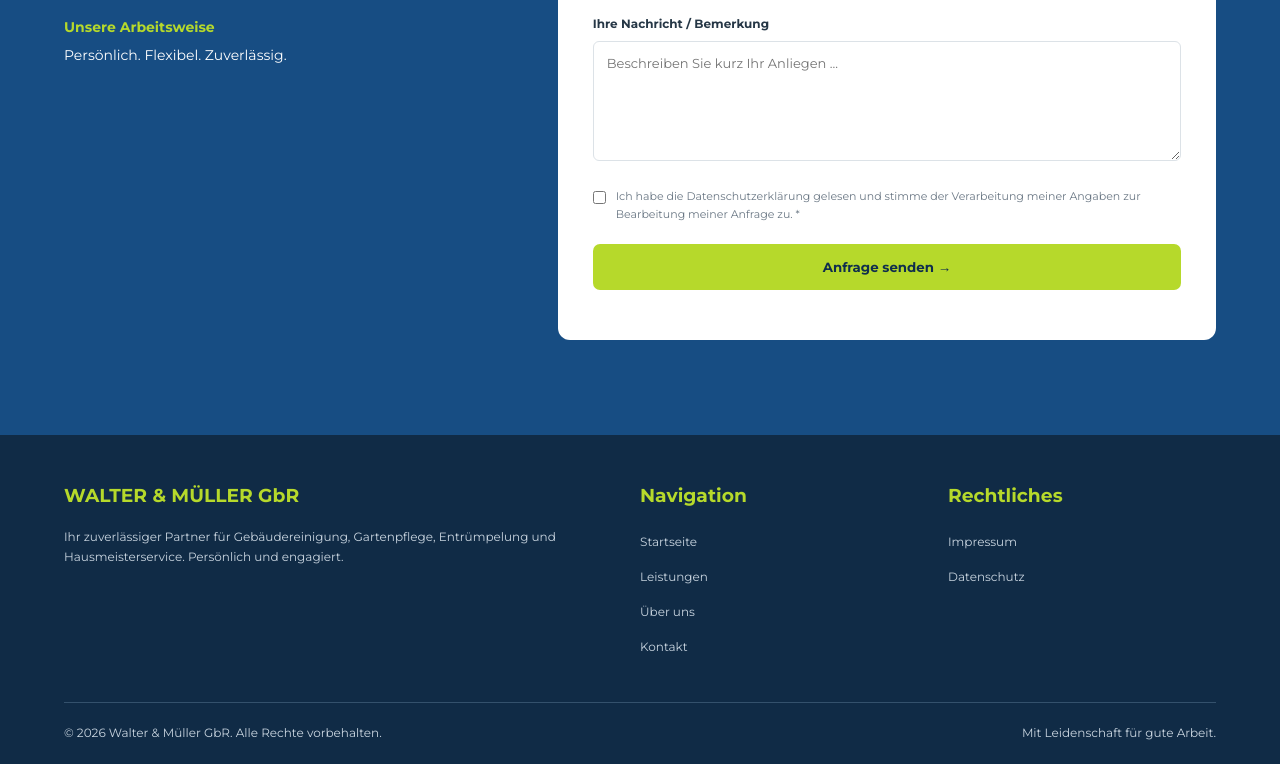
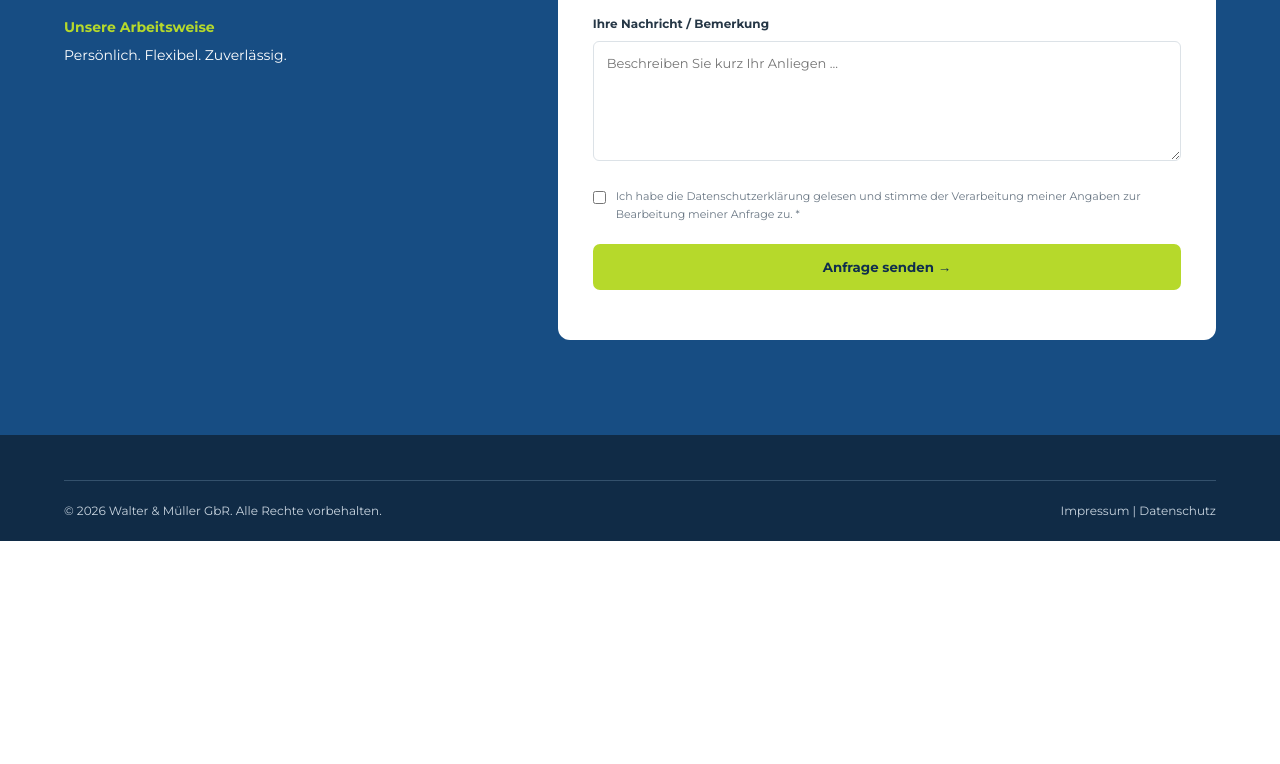
Before and after one commit to Wisly1997/waltermuellergbr.com, a plain HTML site: page index.html in a window 1280 px wide. Shown: the part 6568-7332 px from the top of the page. After the commit the page ends 7109 px from the top, so only its background shows below. Drawn offline with Linux system fonts and the light colour scheme.

Commit message:
Update index.html

```diff
--- a/index.html
+++ b/index.html
@@ -594,29 +594,9 @@ footer {
   padding: 45px 0 20px;
 }
 
-.footer-grid {
-  display: grid;
-  grid-template-columns: 2fr 1fr 1fr;
-  gap: 40px;
-  margin-bottom: 35px;
-}
-
-footer h3 {
-  color: var(--green);
-  margin-bottom: 15px;
-}
-
 footer p, footer a {
   font-size: 12px;
   color: #c8d4df;
-}
-
-footer ul {
-  list-style: none;
-}
-
-footer li {
-  margin-bottom: 8px;
 }
 
 .footer-bottom {
@@ -1257,41 +1237,13 @@ footer li {
 <footer>
   <div class="container">
 
-    <div class="footer-grid">
-
-      <div>
-        <h3>WALTER &amp; MÜLLER GbR</h3>
-        <p>
-          Ihr zuverlässiger Partner für Gebäudereinigung,
-          Gartenpflege, Entrümpelung und Hausmeisterservice.
-          Persönlich und engagiert.
-        </p>
-      </div>
-
-      <div>
-        <h3>Navigation</h3>
-        <ul>
-          <li><a href="#start">Startseite</a></li>
-          <li><a href="#leistungen">Leistungen</a></li>
-          <li><a href="#ueber-uns">Über uns</a></li>
-          <li><a href="#kontakt">Kontakt</a></li>
-        </ul>
-      </div>
-
-      <div>
-        <h3>Rechtliches</h3>
-        <ul>
-          <li><a href="impressum.html">Impressum</a></li>
-          <li><a href="datenschutz.html">Datenschutz</a></li>
-        </ul>
-      </div>
-
-    </div>
-
-    <div class="footer-bottom">
-      <p>© <span id="year"></span> Walter &amp; Müller GbR. Alle Rechte vorbehalten.</p>
-      <p>Mit Leidenschaft für gute Arbeit.</p>
-    </div>
+   <div class="footer-bottom">
+  <p>© <span id="year"></span> Walter &amp; Müller GbR. Alle Rechte vorbehalten.</p>
+  <p>
+    <a href="impressum.html">Impressum</a> |
+    <a href="datenschutz.html">Datenschutz</a>
+  </p>
+</div>
 
   </div>
 </footer>
```
